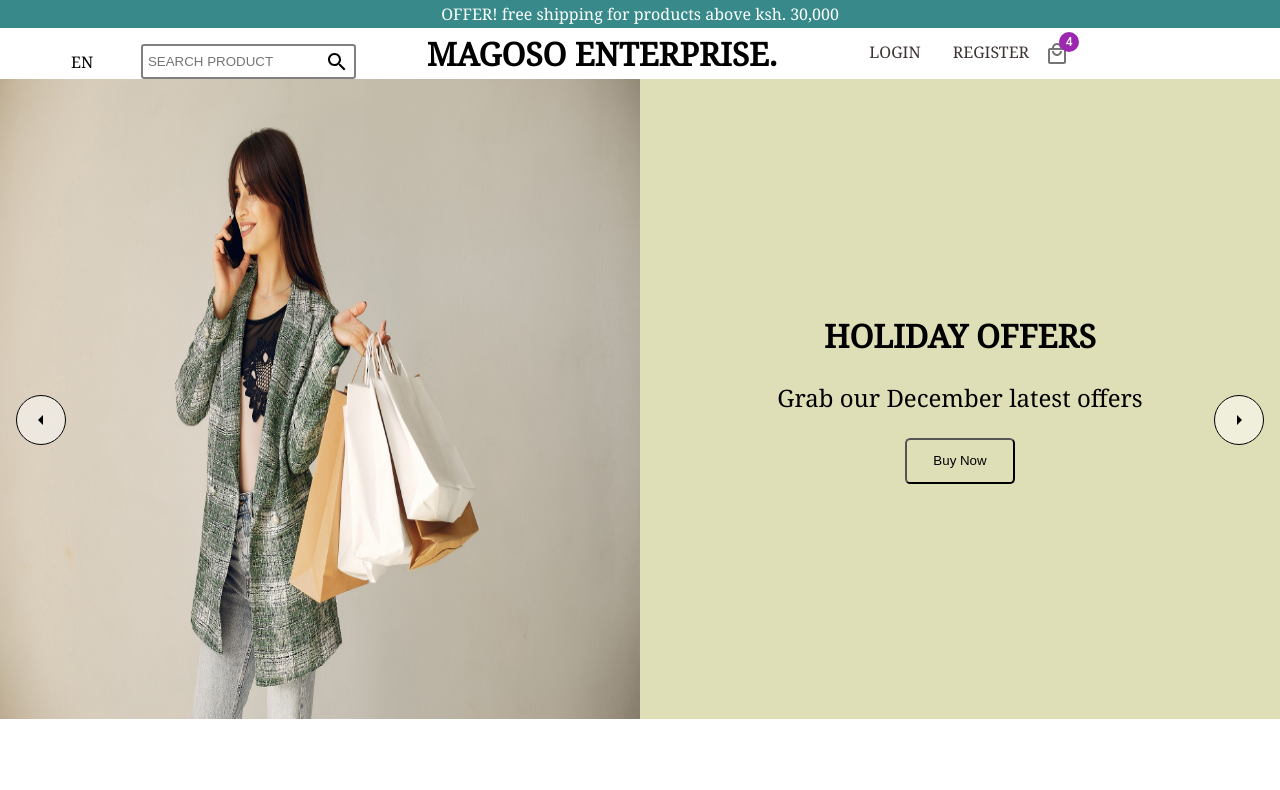
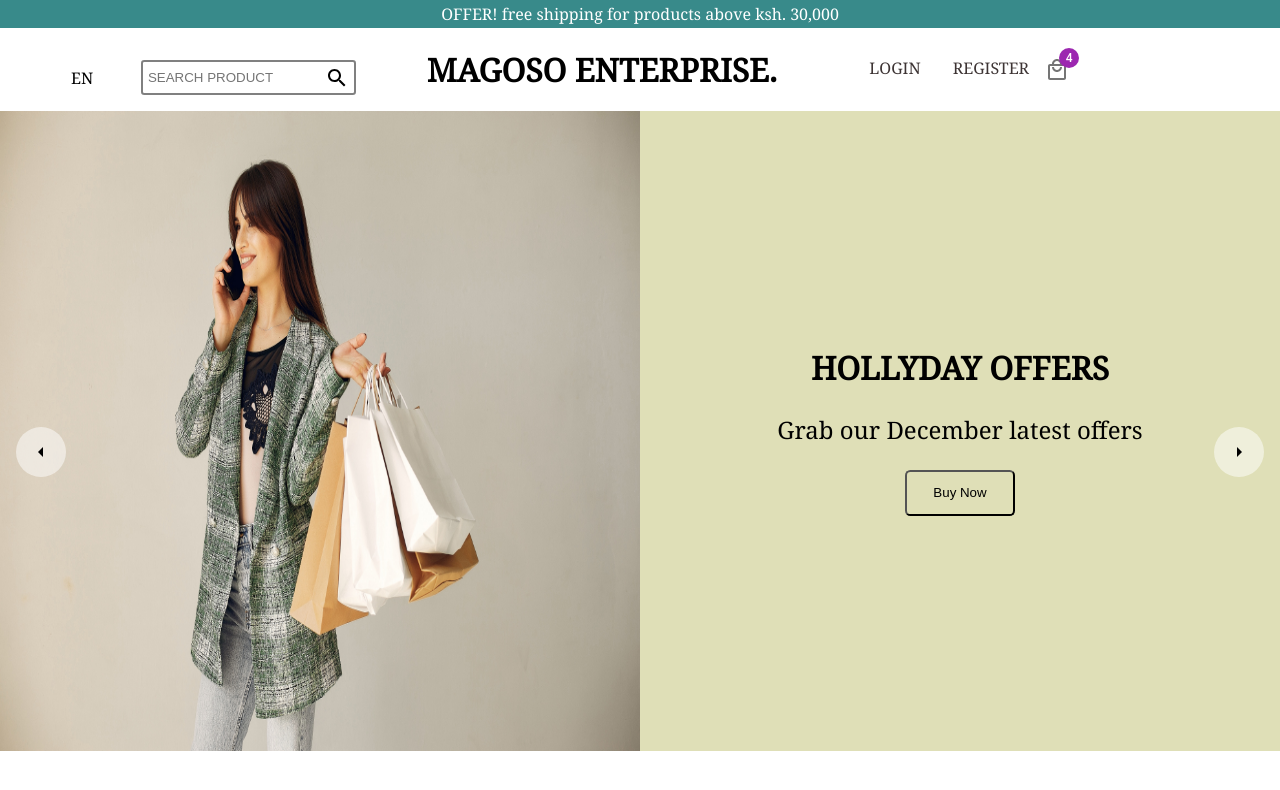
Before and after one commit to shikuku/ecommerce, a React (Create React App) app: page / in a window 1280 px wide. Shown: the top 790 px of the page. Built offline with nearby package versions, Linux system fonts and the light colour scheme; the HTML template or start-up script is replaced by a standard one.

Commit message:
created slider

```diff
--- a/src/components/Nav/Nav.css
+++ b/src/components/Nav/Nav.css
@@ -2,6 +2,7 @@
     display: flex;
     justify-content: space-between;
     align-items: center;
+    margin: 1em 0;
 }
 .Lag{
     cursor: pointer;
--- a/src/components/Slider/Slider.css
+++ b/src/components/Slider/Slider.css
@@ -1,16 +1,21 @@
 .wrapper{
     height: 100vh;
     position: relative;
-    /* display: flex; */
-
+    display: flex;
+overflow: hidden;
 }
 
 .slide{
     display: flex;
     justify-content: space-between;
 /* align-items: center; */
-background-color: rgb(223 ,223 ,183);
+/* background-color: rgb(223 ,223 ,183); */
     height: 80%;
+    flex: 0 0 100vw;
+    width: 100vw;
+    transform: translateX(-200vw);
+    transition: all 1.5s ease;
+
 }
 
 .slide-image{
@@ -49,13 +54,14 @@ font-size: 2rem;
 .left-arrow , .right-arrow{
     width: 50px;
     height: 50px;
-    border: 1px solid black;
+    /* border: 1px solid black; */
     border-radius: 50px;
     display: flex;
     justify-content: center;
     align-items: center;
     background-color: rgba(255 ,255 ,255 ,0.5);
     position: absolute;
+    z-index: 3;
     top: 40%;
     transform:translateY(-40%);
     cursor: pointer;
--- a/src/components/Slider/Slider.js
+++ b/src/components/Slider/Slider.js
@@ -1,31 +1,45 @@
-import React from "react";
+import React, {useState} from "react";
 import "./Slider.css"
 import ArrowLeftOutlinedIcon from '@mui/icons-material/ArrowLeftOutlined';
 import ArrowRightOutlinedIcon from '@mui/icons-material/ArrowRightOutlined';
 import {slides} from "../../data"
+
 const Slider=()=>{
-    const hadleClick=()=>{
-        alert("muasa")
+    const [slideIndex,setSlideIndex]=useState(0);
+    const hadleClick=(direction)=>{
+       if(direction==="left"){
+setSlideIndex(slideIndex>0?slideIndex-1:2)
+       }
+       else{
+           setSlideIndex(slideIndex<2?slideIndex+1:0)
+       }
+
     }
     return(
         <div className="wrapper">
-            <div className="left-arrow" onClick={hadleClick}>
+            <div className="left-arrow" onClick={()=>hadleClick("left")}>
                 <ArrowLeftOutlinedIcon />
             </div>
-            <div className="slide">
+            {
+                slides.map(slide=>{
+                    return(
+                    <div className="slide" style={{backgroundColor:slide.bg,transform:`translatex(${slideIndex*-100}vw)`}}>
                     <div className="slide-image">
-                    <img src="/images/woman2.jpg" />
+                        <img src={slide.img} />
                     </div>
     <div className="slide-content">
-    <h2>HOLIDAY OFFERS</h2>
-    <p>Grab our December latest offers</p>
+        <h2>{slide.title}</h2>
+        <p>{slide.desc}</p>
         <button className="btn">Buy Now</button>
     </div>
-
       </div>
+                    )
+                })
+            }
 
 
-            <div className="right-arrow" onClick={hadleClick}>
+
+            <div className="right-arrow" onClick={()=>hadleClick("right")}>
                 <ArrowRightOutlinedIcon />
             </div>
         </div>
--- a/src/data.js
+++ b/src/data.js
@@ -1,21 +1,26 @@
+import { grey } from "@mui/material/colors";
+
 export const slides=[
     {
         id:1,
         img:"./images/woman2.jpg",
         title:"HOLLYDAY OFFERS",
-        desc:"Grab our December latest offers"
+        desc:"Grab our December latest offers",
+        bg: "rgb(223 ,223 ,183)"
     },
 
     {
         id:2,
         img:"./images/woman1.jpg",
         title:"CLEARANCE SALE",
-        desc:"Get latest products as we clear our stores"
+        desc:"Get latest products as we clear our stores",
+        bg:"#B4C6A6",
     },
     {
-        id:2,
+        id:3,
         img:"./images/woman3.jpg",
         title:"NEW ARRIVALS",
-        desc:"Get best quality products here"
+        desc:"Get best quality products here",
+        bg:"#5589A6",
     }
 ]
```
Lines whose indentation alone changed are shown as unchanged.
